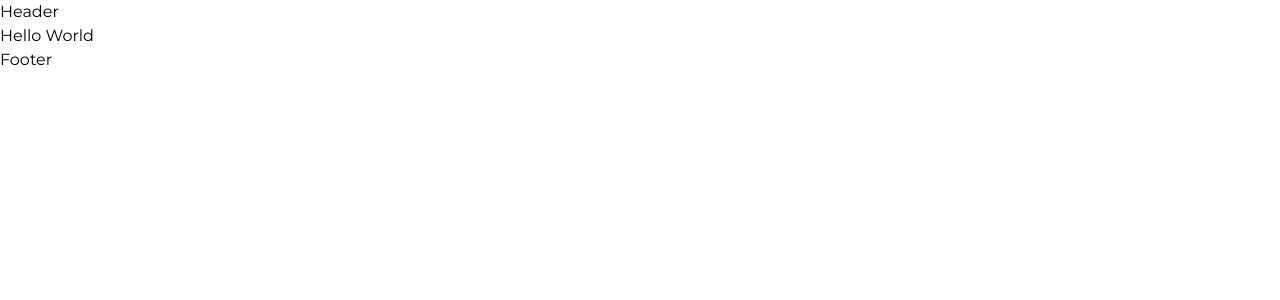
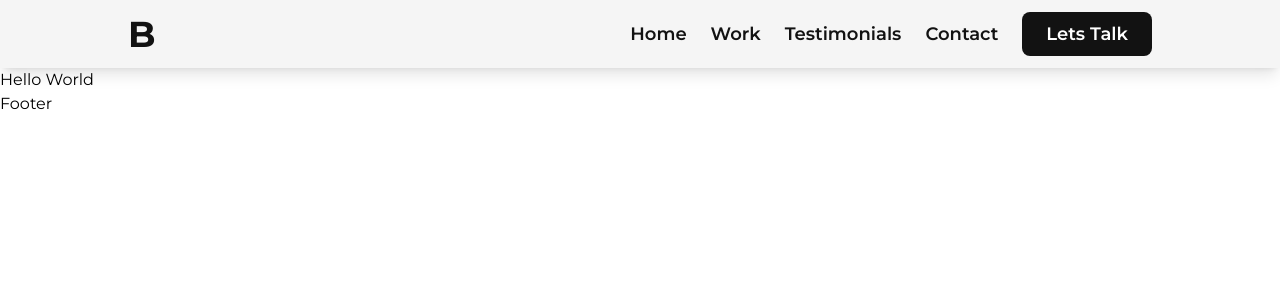
Before and after one commit to Mungai47/freelance-copywriter-website, a Next.js app: page / in a window 1280 px wide. Shown: the top 300 px of the page. Built offline with nearby package versions, Linux system fonts and the light colour scheme.

Commit message:
Created the Header component

```diff
--- a/app/components/Header.jsx
+++ b/app/components/Header.jsx
@@ -1,8 +1,72 @@
-import React from 'react'
+import Link from 'next/link';
+import { useState } from 'react';
+import { HiMenu } from 'react-icons/hi';
+import { MdOutlineCancel } from 'react-icons/md'
 
 function Header() {
+
+  const [nav, setNav] = useState(false);
+  const closeMenu = () => {
+    setNav(false);
+  }
+
   return (
-    <div>Header</div>
+    <header className="bg-whitesmoke shadow-lg text-black">
+      <div className="flex justify-between items-center py-3 w-4/5 mx-auto">
+        <div>
+          <Link href="/">
+            <h1 className='font-bold text-4xl cursor-pointer'>B</h1>
+          </Link>
+        </div>
+        <div className="hidden lg:flex">
+          <ul className='flex gap-6 items-center text-lg font-semibold cursor-pointer'>
+            <Link href="/home">
+              <li className='hover:underline'>Home</li>
+            </Link>
+            <Link href="/work">
+              <li className='hover:underline'>Work</li>
+            </Link>
+            <Link href="/testimonials">
+              <li className='hover:underline'>Testimonials</li>
+            </Link>
+            <Link href="/contact">
+              <li className='hover:underline'>Contact</li>
+            </Link>
+            <Link href="/talk">
+              <li>
+                <button className="bg-black text-white px-6 py-2 rounded-lg">Lets Talk</button>
+              </li>
+            </Link>
+          </ul>
+        </div>
+        <div onClick = {()=> setNav(!nav)} className="z-10 cursor-pointer lg:hidden">
+          {nav ? <MdOutlineCancel size={30} className="text-3xl"/> : <HiMenu size={30} className="text-3xl"/>}
+
+          {nav && (
+            <ul className='flex flex-col gap-6 justify-center items-center text-xl font-semibold cursor-pointer absolute top-0 left-0 h-screen bg-gradient-to-b from-black to-gray-800 p-4'>
+            <Link href="/home">
+              <li onClick={closeMenu} className='hover:underline text-white my-2'>Home</li>
+            </Link>
+            <Link href="/work">
+              <li onClick={closeMenu} className='hover:underline text-white my-2'>Work</li>
+            </Link>
+            <Link href="/testimonials">
+              <li onClick={closeMenu} className='hover:underline text-white my-2'>Testimonials</li>
+            </Link>
+            <Link href="/contact">
+              <li onClick={closeMenu} className='hover:underline text-white my-2'>Contact</li>
+            </Link>
+            <Link href="/talk">
+              <li onClick={closeMenu} className='hover:underline text-white my-2'>
+                <button className="bg-black text-white px-6 py-2 rounded-lg">Lets Talk</button>
+              </li>
+            </Link>
+          </ul>
+          )}
+
+        </div>
+      </div>
+    </header>
   )
 }
 
--- a/app/layout.js
+++ b/app/layout.js
@@ -1,3 +1,5 @@
+"use client"
+
 import { Montserrat } from 'next/font/google'
 import './globals.css'
 import Header from './components/Header'
@@ -7,10 +9,10 @@ const montserrat = Montserrat({
   subsets: ['latin']
 });
 
-export const metadata = {
-  title: 'Create Next App',
-  description: 'Generated by create next app',
-}
+// export const metadata = {
+//   title: 'Create Next App',
+//   description: 'Generated by create next app',
+// }
 
 export default function RootLayout({ children }) {
   return (
```
Also changed, not shown: package.json (+6 -4 lines), 1 other file (tests, documents, lock files or other folders).
